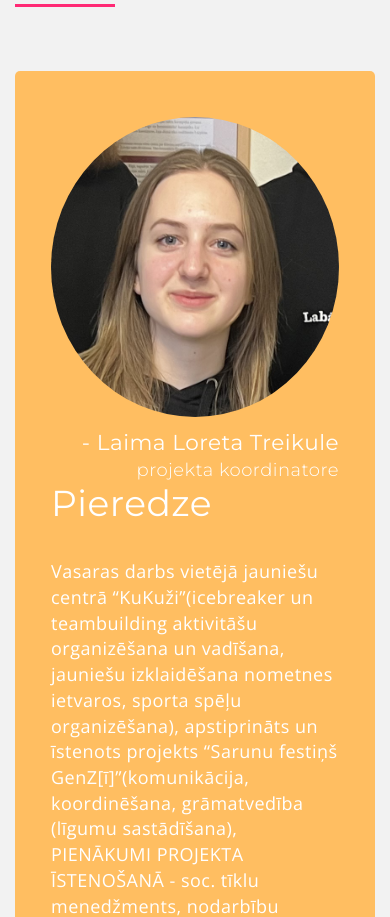
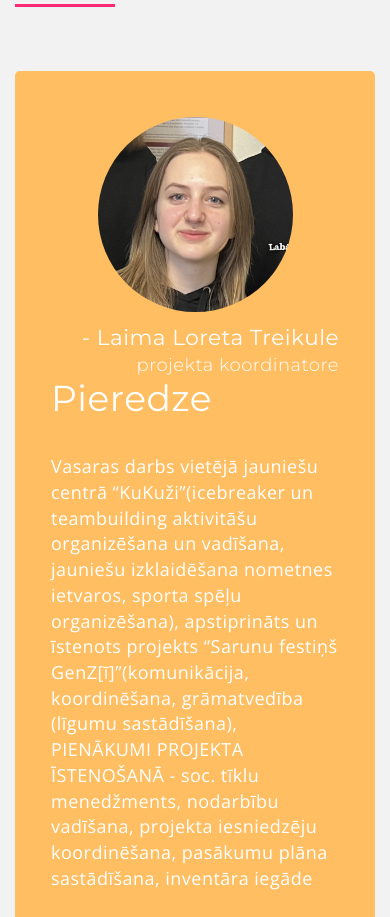
Before and after one commit to GamerDest/demokratini, a plain HTML site: page index.html in a window 390 px wide. Shown: the part 1488-2405 px from the top of the page. Drawn offline with nearby package versions, Linux system fonts and the light colour scheme; a script that the page names is missing.

Commit message:
pedejais

```diff
--- a/css/style.css
+++ b/css/style.css
@@ -556,8 +556,8 @@ ul.main-nav.show-it {
   .testimonial-box img{
     display: block;
     border-radius: 100%;
-    margin: 0px auto;
-    height: 85px;
+    margin: 5px auto;
+    width: 50vw;
   }
   .fons{
     background-color: #fff;
@@ -575,7 +575,6 @@ ul.main-nav.show-it {
 .testimonial-swiper img{
   display: flex;
   border-radius: 100%;
-  height:300px;
   margin: 10px auto;
 }
 .sveiciens{
```
